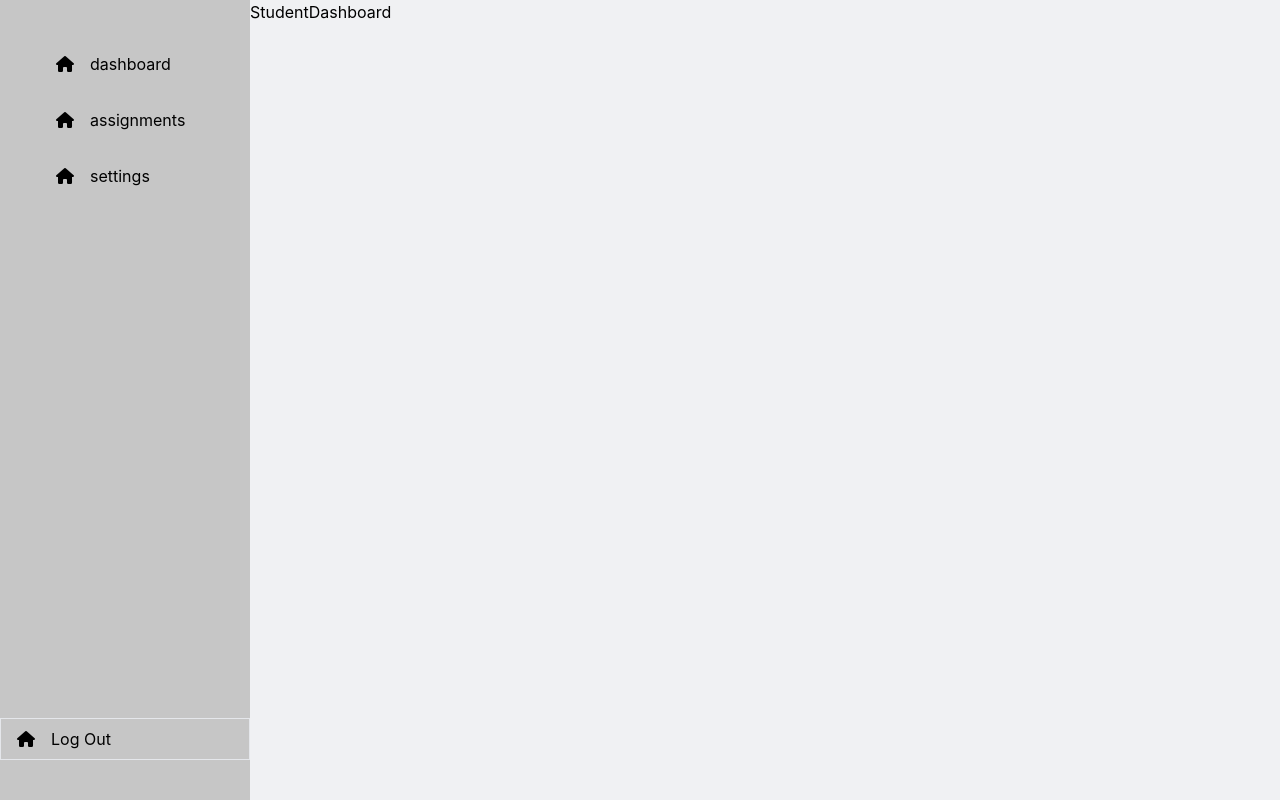
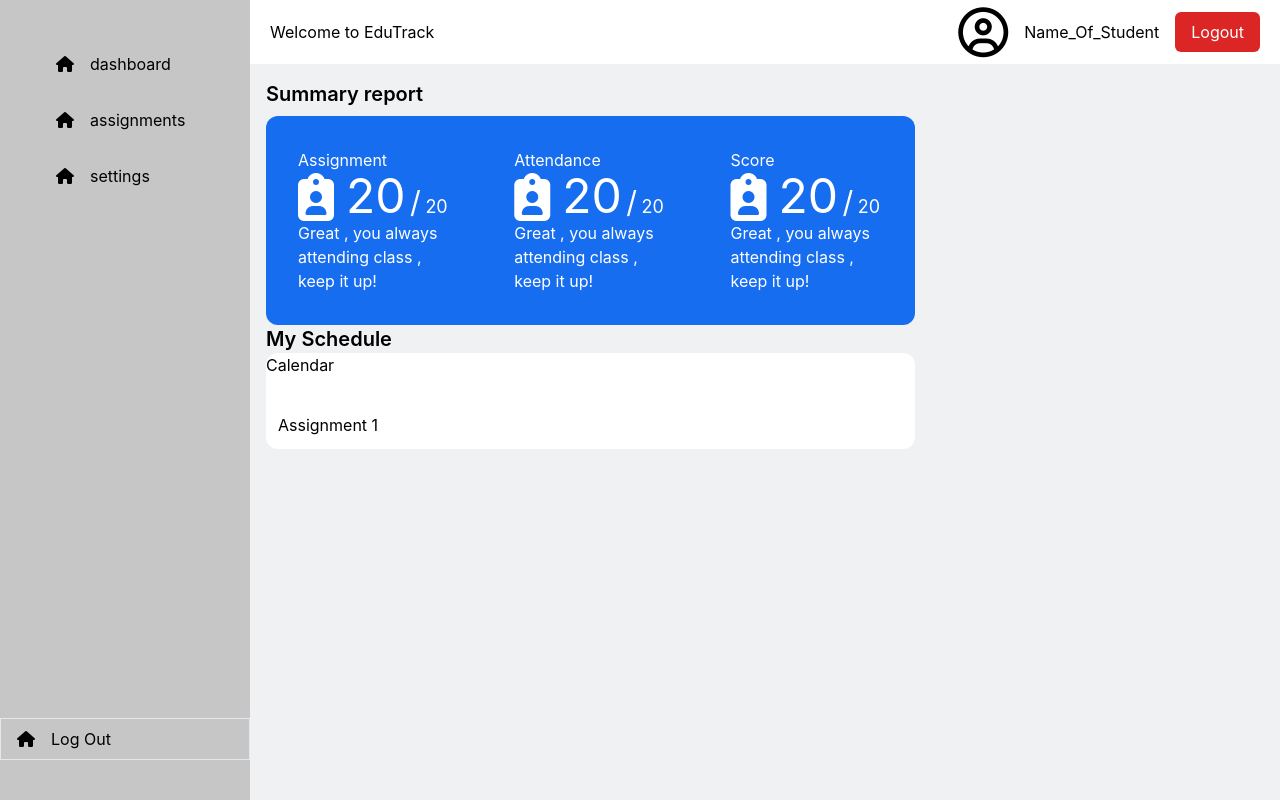
Before and after one commit to AnshulKahar2729/Assignment-grading-and-management-system, a React (Create React App) app in the folder packages/client/: page /dashboard/student in a window 1280 px wide. Built offline with nearby package versions, Linux system fonts and the light colour scheme.

Commit message:
Some changes in dashboard

```diff
--- a/packages/client/src/pages/student/StudentDashboard.jsx
+++ b/packages/client/src/pages/student/StudentDashboard.jsx
@@ -5,10 +5,80 @@ import MainLayout from '../../layout/MainLayout'
 const StudentDashboard = () => {
   return (
     <MainLayout>
-        <StudentSidebarLayout/>
-        <div className='bg-[#F0F1F3]'>StudentDashboard</div>
+      <StudentSidebarLayout />
+      <div className='bg-[#F0F1F3]'>
+        <div className='w-full bg-white h-16 flex flex-row items-center justify-between px-5 '>
+          <div className=''>Welcome to EduTrack</div>
+          <div className='flex flex-row gap-4 items-center'>
+            <i className='text-[50px] fa-regular fa-circle-user'></i>
+            <span>Name_Of_Student</span>
+            <button className='py-2 px-4 bg-red-600 rounded-md hover:bg-red-700 text-white'>
+              Logout
+            </button>
+          </div>
+        </div>
+
+        <div className='flex flex-row justify-between m-4'>
+          <div className='flex flex-col'>
+            <div className='flex flex-col gap-2'>
+              <p className='text-xl font-semibold'>Summary report</p>
+              <section className=' grid grid-cols-3 bg-[#176DEF] text-white rounded-xl lg:w-[65%] w-full'>
+                <div className='p-8'>
+                  <p>Assignment</p>
+                  <div className='flex flex-row items-center gap-3'>
+                    <i className='text-5xl text-white fa-solid fa-clipboard-user'></i>
+                    <p className=''>
+                      <span className='text-5xl'>20</span> <span className='text-3xl'>/</span>{' '}
+                      <span className='text-lg'>20</span>
+                    </p>
+                  </div>
+                  <p>Great , you always attending class , keep it up!</p>
+                </div>
+                <div className='p-8'>
+                  <p >Attendance</p>
+                  <div className='flex flex-row items-center gap-3'>
+                    <i className='text-5xl text-white fa-solid fa-clipboard-user'></i>
+                    <p className=''>
+                      <span className='text-5xl'>20</span> <span className='text-3xl'>/</span>{' '}
+                      <span className='text-lg'>20</span>
+                    </p>
+                  </div>
+                  <p>Great , you always attending class , keep it up!</p>
+                </div>
+                <div className='p-8'>
+                  <p>Score</p>
+                  <div className='flex flex-row items-center gap-3'>
+                    <i className='text-5xl text-white fa-solid fa-clipboard-user'></i>
+                    <p className=''>
+                      <span className='text-5xl'>20</span> <span className='text-3xl'>/</span>{' '}
+                      <span className='text-lg'>20</span>
+                    </p>
+                  </div>
+                  <p>Great , you always attending class , keep it up!</p>
+                </div>
+              </section>
+            </div>
+            <div className='flex flex-col'>
+              <p className='text-xl font-semibold'>My Schedule</p>
+              <section className='grid grid-rows-1 sm:grid-rows-2 bg-white text-black rounded-xl w-full lg:w-[65%]'>
+                <div>Calendar</div>
+                <div>
+                  <div className='p-3'>
+                    <p>Assignment 1</p>
+                    <p><span></span> <span></span></p>
+                  </div>
+                </div>
+              </section>
+            </div>
+          </div>
+          <div className=''>
+            <section></section>
+            <section></section>
+          </div>
+        </div>
+      </div>
     </MainLayout>
-  )
+  );
 }
 
 export default StudentDashboard
```
